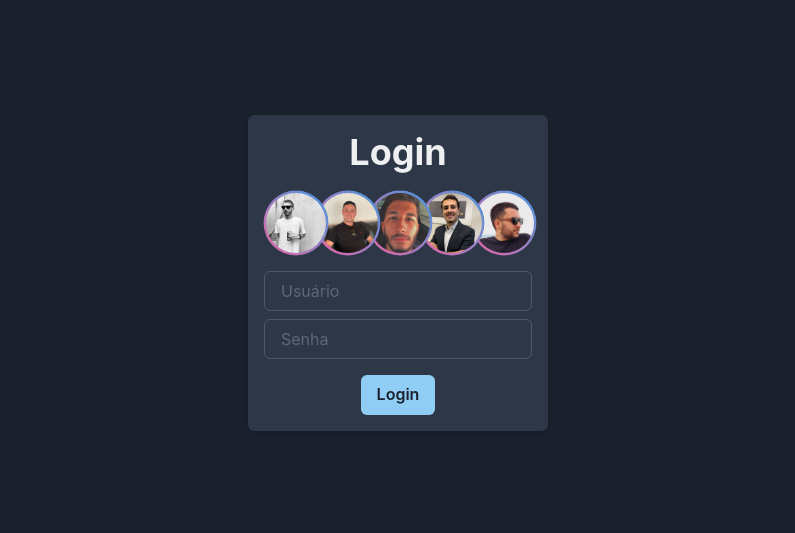
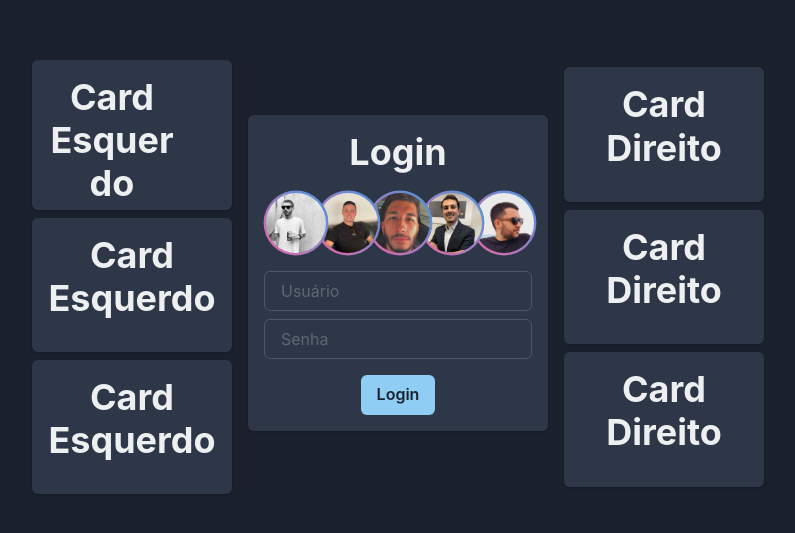
Before and after one commit to gqueiroz90/Tesouraria-Chale5, a React (Create React App) app: page / in a window 1280 px wide. Shown: the part 127-660 px from the top of the page, without its empty margins (242-1037 px from the left). Built offline with nearby package versions, Linux system fonts and the light colour scheme.

Commit message:
feat/CardsLogin

```diff
--- a/src/Pages/Login/Login.tsx
+++ b/src/Pages/Login/Login.tsx
@@ -1,8 +1,9 @@
-import React, { useState, useRef } from "react";
+import React, { useState, useRef, ChangeEvent, KeyboardEvent } from "react";
 import { useNavigate } from "react-router-dom";
 import {
   ChakraProvider,
   Box,
+  Flex,
   Heading,
   Input,
   Card,
@@ -19,7 +20,6 @@ import {
   useBreakpointValue,
 } from "@chakra-ui/react";
 import users from "./users.json";
-
 import agenorAvatar from "../../assets/avatars/agenorAvatar.jpeg";
 import arturAvatar from "../../assets/avatars/arturAvatar.jpeg";
 import gabrielAvatar from "../../assets/avatars/gabrielAvatar.jpeg";
@@ -86,7 +86,7 @@ function LoginCard({ handleLogin }: { handleLogin: (username: string, password:
   const [username, setUsername] = useState("");
   const [password, setPassword] = useState("");
 
-  const handleKeyPress = (event: React.KeyboardEvent<HTMLInputElement>) => {
+  const handleKeyPress = (event: KeyboardEvent<HTMLInputElement>) => {
     if (event.key === "Enter") {
       handleLogin(username, password);
     }
@@ -125,14 +125,14 @@ function LoginCard({ handleLogin }: { handleLogin: (username: string, password:
         <Input
           placeholder="Usuário"
           mb={2}
-          onChange={(e) => setUsername(e.target.value)}
+          onChange={(e: ChangeEvent<HTMLInputElement>) => setUsername(e.target.value)}
           onKeyPress={handleKeyPress}
         />
         <Input
           type="password"
           placeholder="Senha"
           mb={4}
-          onChange={(e) => setPassword(e.target.value)}
+          onChange={(e: ChangeEvent<HTMLInputElement>) => setPassword(e.target.value)}
           onKeyPress={handleKeyPress}
         />
         <Box display="flex" justifyContent="center">
@@ -174,7 +174,73 @@ function Login() {
         alignItems="center"
         minHeight="100vh"
       >
-        <LoginCard handleLogin={handleLogin} />
+        <Flex justifyContent="center" alignItems="center" width="100%">
+          {/* Card no lado esquerdo */}
+          <Box pr={2}>
+            <Card maxWidth="200px" maxHeight="150px" mt={2}>
+              <Box p={4} mr={10}>
+                <Heading mb={4} textAlign="center">
+                  Card Esquerdo
+                </Heading>
+                {/* Adicione qualquer conteúdo que você desejar para o card esquerdo */}
+              </Box>
+            </Card>
+
+            <Card maxWidth="200px" maxHeight="200px" mt={2}>
+              <Box p={4}>
+                <Heading mb={4} textAlign="center">
+                  Card Esquerdo
+                </Heading>
+                {/* Adicione qualquer conteúdo que você desejar para o card esquerdo */}
+              </Box>
+            </Card>
+
+            <Card maxWidth="200px" maxHeight="200px" mt={2}>
+              <Box p={4}>
+                <Heading mb={4} textAlign="center">
+                  Card Esquerdo
+                </Heading>
+                {/* Adicione qualquer conteúdo que você desejar para o card esquerdo */}
+              </Box>
+            </Card>
+          </Box>
+
+          {/* Formulário de login no centro */}
+          <Box px={2}>
+            <LoginCard handleLogin={handleLogin} />
+          </Box>
+
+          {/* Card no lado direito */}
+          <Box pl={2}>
+            <Card maxWidth="200px" maxHeight="200px" mt={2}>
+              <Box p={4}>
+                <Heading mb={4} textAlign="center">
+                  Card Direito
+                </Heading>
+                {/* Adicione qualquer conteúdo que você desejar para o card direito */}
+              </Box>
+            </Card>
+
+            <Card maxWidth="200px" maxHeight="200px" mt={2}>
+              <Box p={4}>
+                <Heading mb={4} textAlign="center">
+                  Card Direito
+                </Heading>
+                {/* Adicione qualquer conteúdo que você desejar para o card direito */}
+              </Box>
+            </Card>
+
+            <Card maxWidth="200px" maxHeight="200px" mt={2}>
+              <Box p={4}>
+                <Heading mb={4} textAlign="center">
+                  Card Direito
+                </Heading>
+                {/* Adicione qualquer conteúdo que você desejar para o card direito */}
+              </Box>
+            </Card>
+          </Box>
+        </Flex>
+
         <AlertDialog
           isOpen={showErrorDialog}
           leastDestructiveRef={leastDestructiveRef}
```
Also changed, not shown: src/Pages/Login/components/LeftCard.tsx (added, +17 -0 lines), src/Pages/Login/components/RightCard.tsx (added, +17 -0 lines).
